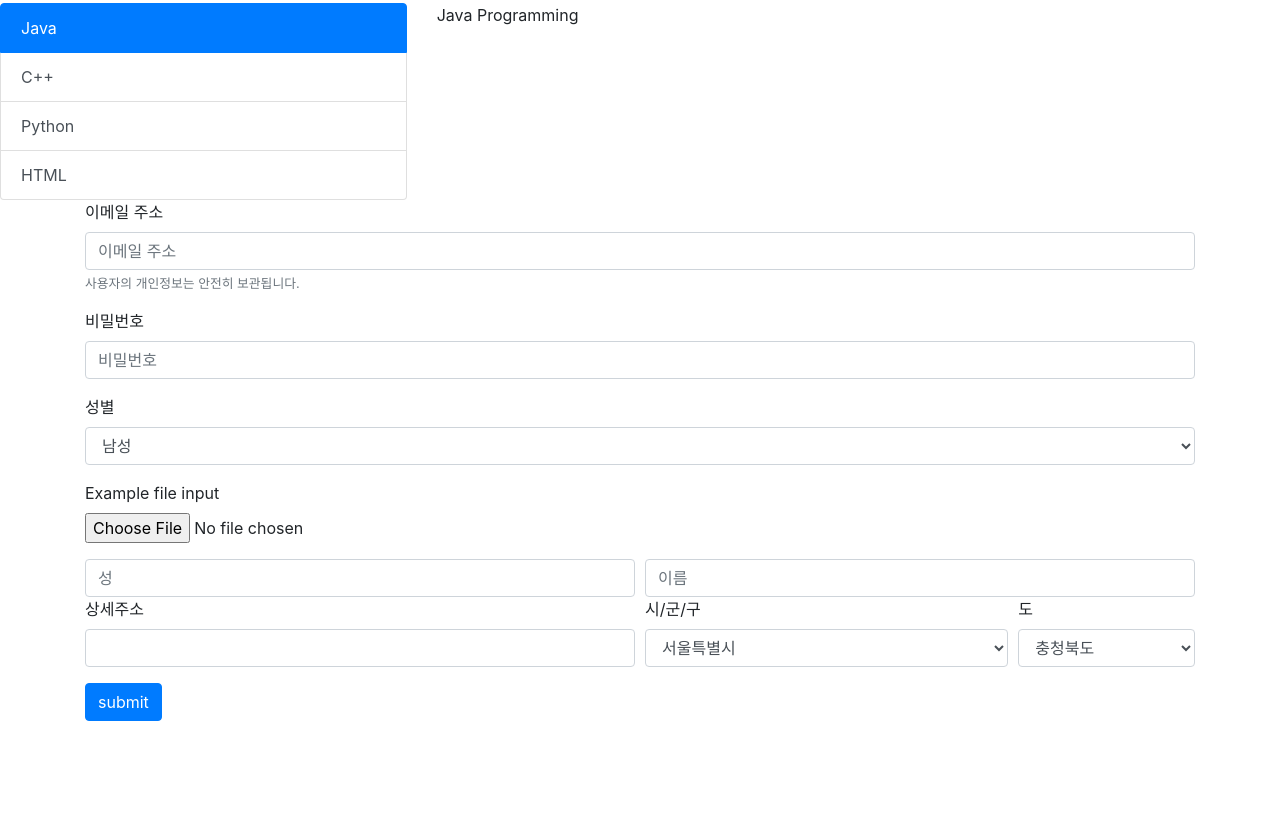
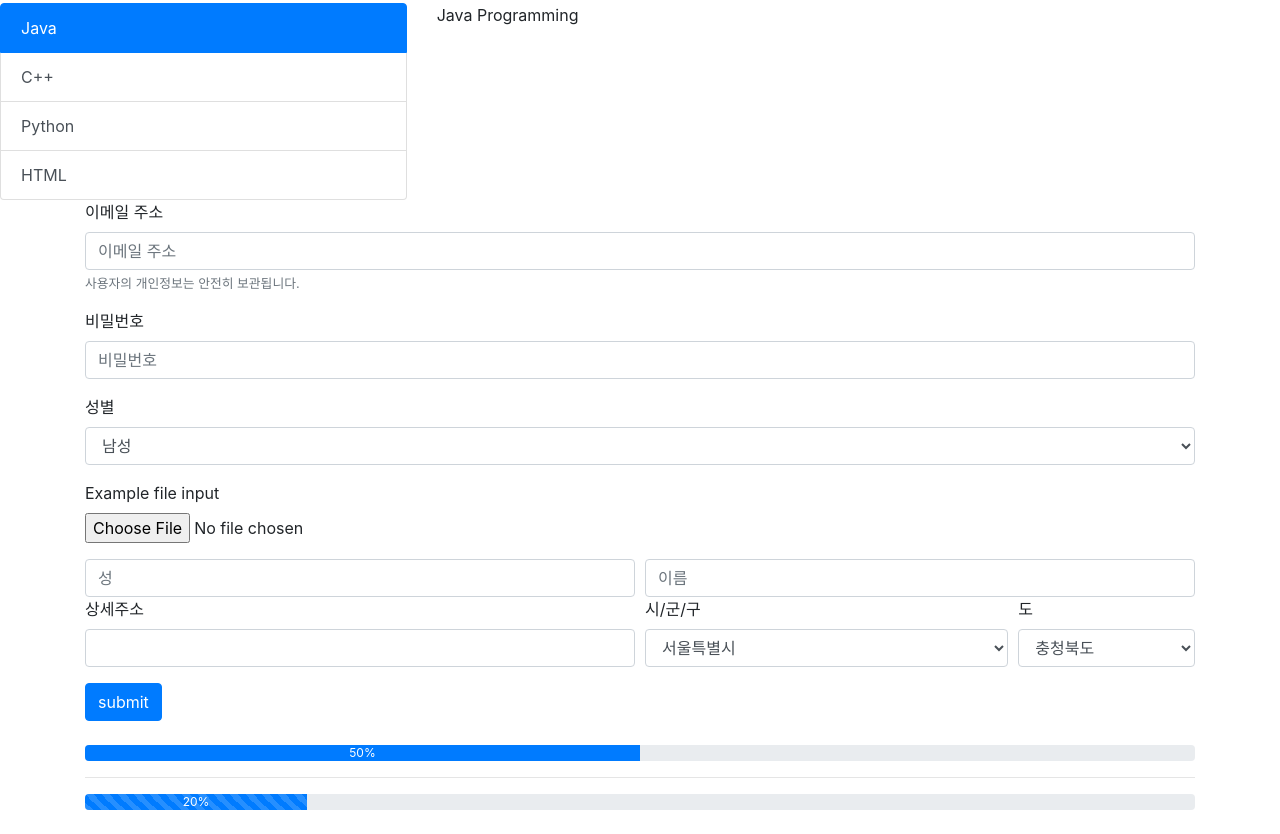
Before and after one commit to Gomddu/html.css, a plain HTML site: page index_bootstrap.html in a window 1280 px wide. Shown: the part 1656-2490 px from the top of the page. Before the commit the page ends 2377 px from the top, so only its background shows below. Drawn offline with nearby package versions, Linux system fonts and the light colour scheme.

Commit message:
html bootstrap/progress bar

```diff
--- a/index_bootstrap.html
+++ b/index_bootstrap.html
@@ -269,15 +269,28 @@
               <option selected>경기도</option>
               <option selected>충청북도</option>
             </select>
-
           </div>
-
         </div>
         <button type="submit" class="btn btn-primary">submit</button>
       </form>
     </div>
 
-
+    <!-- Progress bar-->
+    <div class="container my-4">
+      <div class="progress">
+        <div class="progress-bar" role="progressbar" style="width: 50%"
+        aria-valuenow="50" aria-valuemin="0" aria-valuemax="100">
+          50%
+        </div>
+      </div>
+      <hr>
+      <div class="progress">
+        <div class="progress-bar progress-bar-striped progress-bar-animated" role="progressbar" style="width: 20%"
+        aria-valuenow="20" aria-valuemin="0" aria-valuemax="100">
+          20%
+        </div>
+      </div>
+    </div>
 
     <!-- Optional JavaScript -->
     <!-- jQuery first, then Popper.js, then Bootstrap JS -->
```
